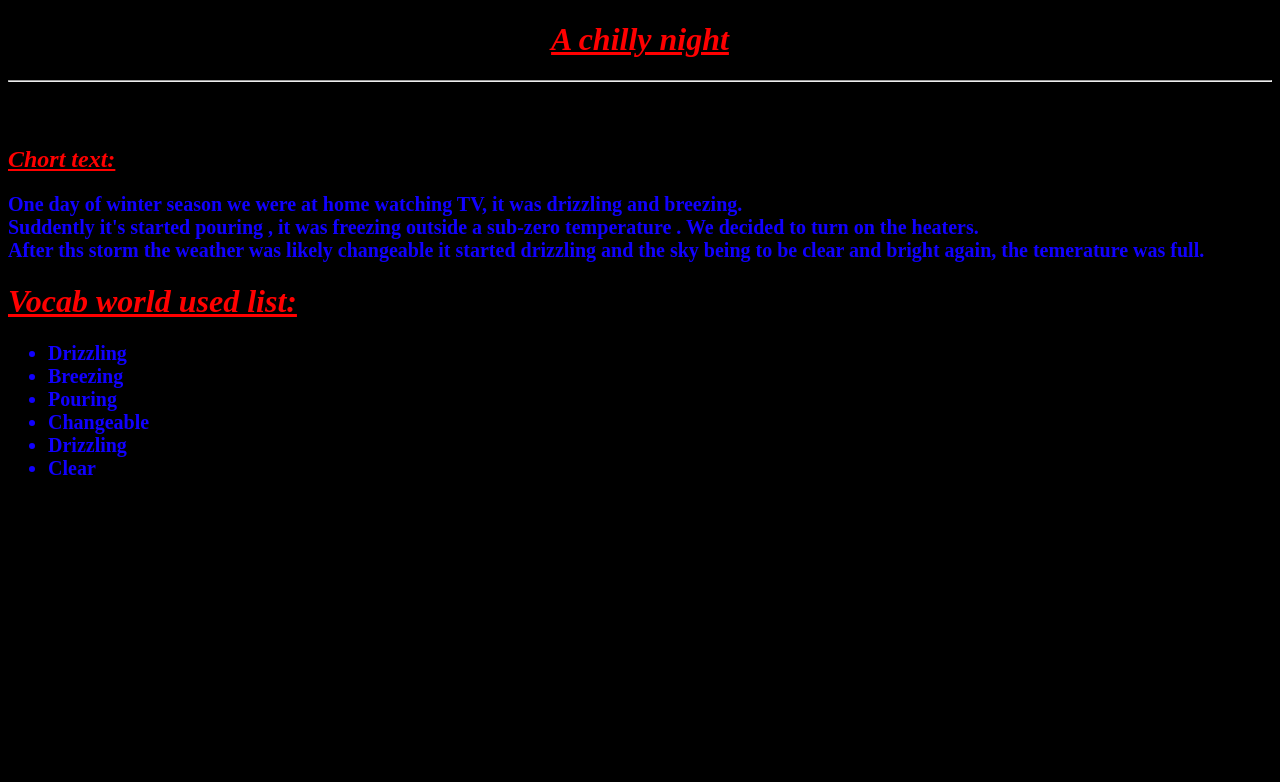
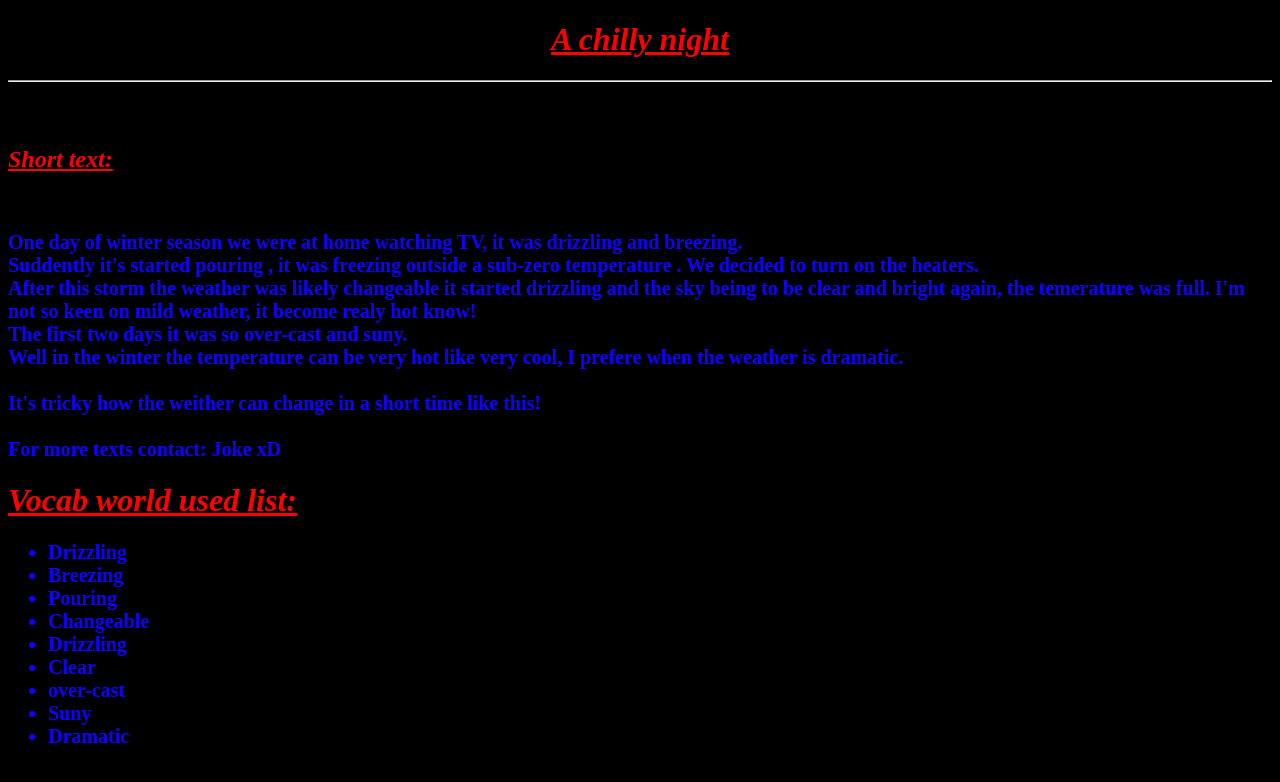
Before and after one commit to PPC408/EFL, a plain HTML site: page index.html in a window 1280 px wide. Drawn offline with Linux system fonts and the light colour scheme.

Commit message:
Update index.html
We aded some texts and modifeied some pliz recheq them.

```diff
--- a/index.html
+++ b/index.html
@@ -10,11 +10,18 @@
 <body>
     <h1 align="center" class="title"> <b><u><i> A chilly night </i></u></b> </h1>
     <hr> <br><br>
-    <h2 class="title"><u><i><b>Chort text:</b></i></u></h2>
+    <h2 class="title"><u><i><b>Short text:</b></i></u></h2>
+    <p>
+        <details class="det"> If you are on a phone clic on the 'blue' text!</details>
+    </p>
     <p> <b>
         One day of winter season we were at home watching TV, it was drizzling  and breezing.  <br>
         Suddently it's started pouring , it was freezing outside a sub-zero temperature . We decided to turn on the heaters. <br>
-        After ths storm the weather was likely changeable  it started drizzling  and the sky being to be clear  and bright again, the temerature was full.
+        After this storm the weather was likely changeable  it started drizzling  and the sky being to be clear  and bright again, the temerature was full. I'm not so keen on mild weather, it become realy hot know! <br>
+        The first two days it was so over-cast and suny. <br>
+        Well in the winter the temperature can be very hot like very cool, I prefere when the weather is dramatic. <br>
+        <br>
+        It's tricky how the weither can change in a short time like this! <br> <br> For more texts contact: Joke xD
     </p> </b>
     <h1 class="title"><u><i>Vocab world used list:</i></u></h1>
     <p>
@@ -26,6 +33,9 @@
                 <li>Changeable</li>
                 <li>Drizzling</li>
                 <li>Clear</li>
+                <li>over-cast</li>
+                <li>Suny</li>
+                <li>Dramatic</li>
             </ul>
         </b>
     </p>
```
